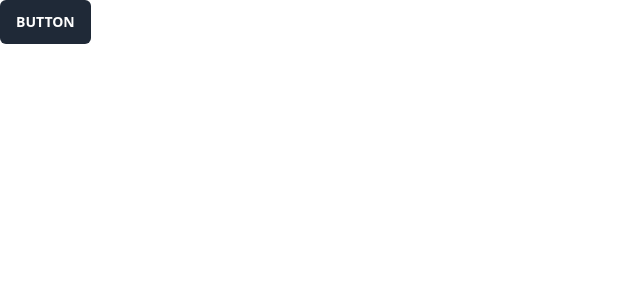
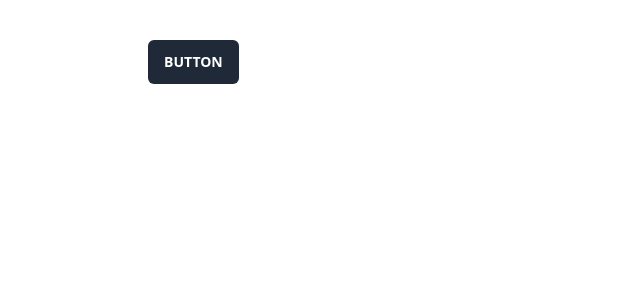
Before and after one commit to 0riion/dictionary-challenge, a React (Create React App) app: page / in a window 1280 px wide. Shown: the top 300 px of the page, without its empty margins (0-640 px from the left). Built offline with nearby package versions, Linux system fonts and the light colour scheme.

Commit message:
feat: app layout

```diff
--- a/src/App.js
+++ b/src/App.js
@@ -1,12 +1,14 @@
-import logo from './logo.svg';
 import './App.css';
+import Layout from './layout';
 
 function App() {
   return (
-    <button
-      class="inline-block cursor-pointer rounded-md bg-gray-800 px-4 py-3 text-center text-sm font-semibold uppercase text-white transition duration-200 ease-in-out hover:bg-gray-900">
-      Button
-    </button>
+    <Layout>
+      <button
+        class="inline-block cursor-pointer rounded-md bg-gray-800 px-4 py-3 text-center text-sm font-semibold uppercase text-white transition duration-200 ease-in-out hover:bg-gray-900">
+        Button
+      </button>
+    </Layout>
   );
 }
 
--- /dev/null
+++ b/src/layout/index.jsx
@@ -0,0 +1,13 @@
+import React from 'react';
+
+function Layout({ children }) {
+
+  return (
+    <main className="max-w-5xl mx-auto h-screen py-10 px-5">
+      {children}
+    </main>
+  )
+
+};
+
+export default Layout;
```
